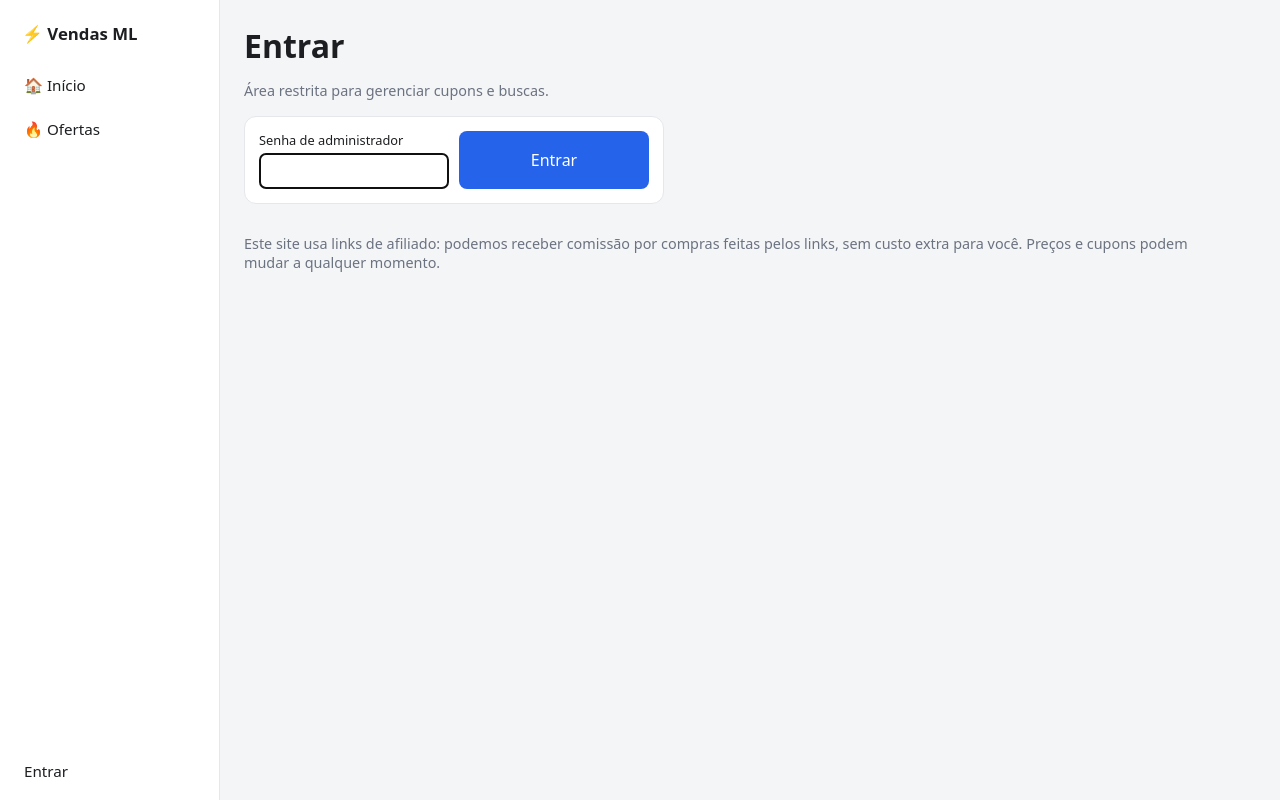
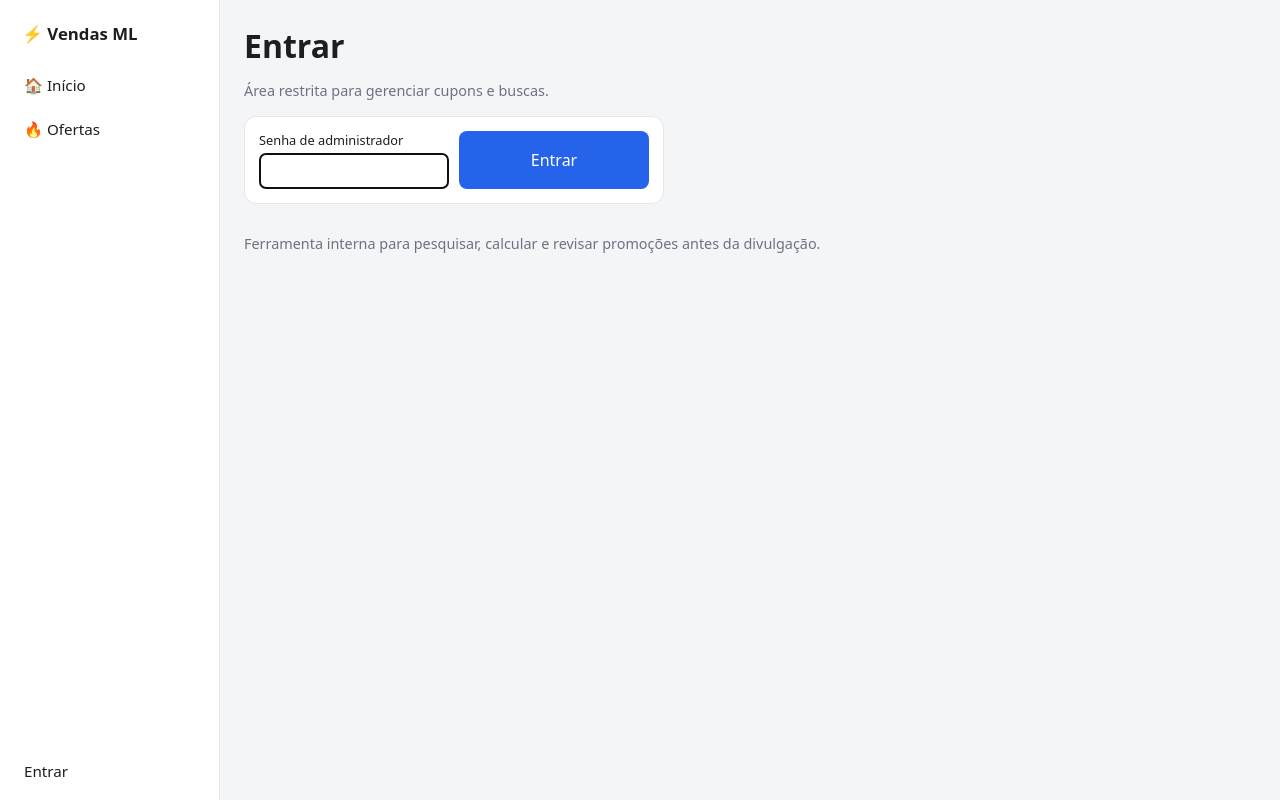
Before and after one commit to carlosstefano321-crypto/vendas-ml, a FastAPI app: page /login in a window 1280 px wide. Run offline with FastAPI, Linux system fonts and the light colour scheme.

Commit message:
Clarify internal review workflow and coupon rules

```diff
--- a/app/templates/base.html
+++ b/app/templates/base.html
@@ -51,7 +51,7 @@ footer{margin-top:30px}
     <a href="/" class="{{ 'on' if active == 'inicio' }}">🏠 Início</a>
     <a href="/ofertas" class="{{ 'on' if active == 'ofertas' }}">🔥 Ofertas</a>
     {% if admin %}
-    <a href="/revisao" class="on">✍️ Revisão</a>
+    <a href="/revisao">✍️ Revisão</a>
     <a href="/cupons" class="{{ 'on' if active == 'cupons' }}">🏷️ Cupons</a>
     <a href="/buscas" class="{{ 'on' if active == 'buscas' }}">🔎 Buscas</a>
     <a href="/status" class="{{ 'on' if active == 'status' }}">📊 Status</a>
@@ -61,7 +61,7 @@ footer{margin-top:30px}
 </aside>
 <main>
 {% block content %}{% endblock %}
-<footer class="muted">Este site usa links de afiliado: podemos receber comissão por compras feitas pelos links, sem custo extra para você. Preços e cupons podem mudar a qualquer momento.</footer>
+<footer class="muted">Ferramenta interna para pesquisar, calcular e revisar promoções antes da divulgação.</footer>
 </main>
 </body>
 </html>
--- a/app/templates/cupons.html
+++ b/app/templates/cupons.html
@@ -1,7 +1,7 @@
 {% extends "base.html" %}
 {% block content %}
 <h1>Cupons</h1>
-<p class="muted">Cadastre cupons manualmente. Eles ficam identificados como não verificados até você confirmar as regras e a validade na campanha oficial.</p>
+<p class="muted">Cadastre cupons manualmente. Eles só entram no cálculo depois de você confirmar as regras e a validade. Cupons não verificados não são aplicados.</p>
 <form class="add" method="post" action="/cupons">
 <label>Código<input name="code" required></label>
 <label>Desconto %<input name="percent" type="number" step="0.01" value="0"></label>
--- a/app/worker.py
+++ b/app/worker.py
@@ -1,4 +1,4 @@
-"""Rotina de busca: coleta preços, aplica cupons, gera ofertas e (opcional) publica no Telegram.
+"""Rotina de busca: coleta preços, aplica cupons verificados e cria itens para revisão manual.
 
 É chamada pelo botão "Buscar agora" do site e pela atualização automática.
 Também pode rodar sozinha:  python -m app.worker
```
